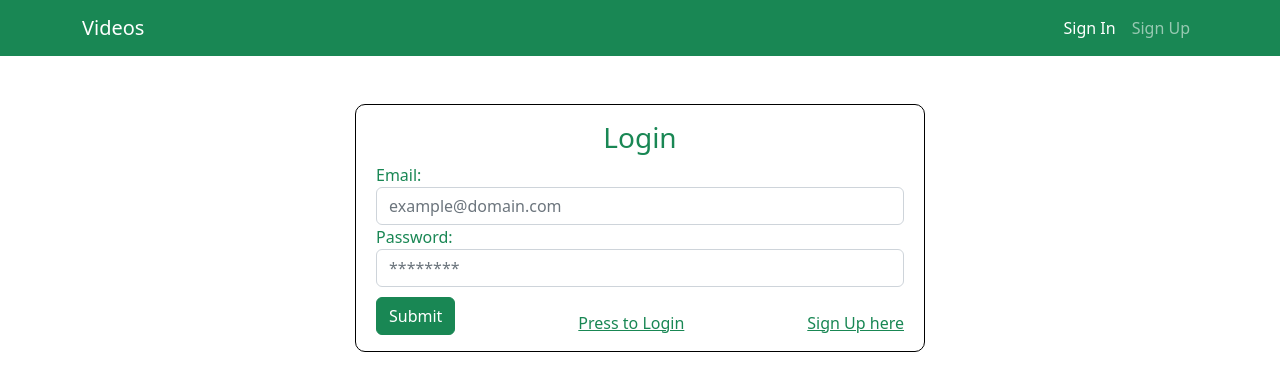
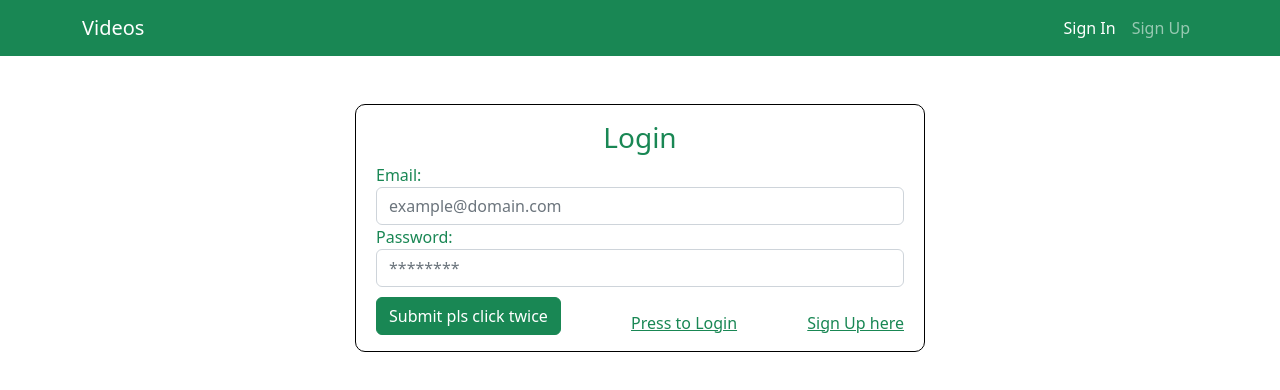
Before and after one commit to Yuva8/Videoapp-frontend, a React (Create React App) app: page /signIn in a window 1280 px wide. Shown: the top 390 px of the page. Built offline with nearby package versions, Linux system fonts and the light colour scheme.

Commit message:
Update SignIn.js

```diff
--- a/src/components/Form/SignIn/SignIn.js
+++ b/src/components/Form/SignIn/SignIn.js
@@ -86,7 +86,7 @@ class SignIn extends React.Component {
             required />
         </div>
         <div className="d-flex justify-content-between align-items-end">
-          <button onClick={this.onSubmitHandler} className="btn btn-success btn-md" type="button" style={{marginTop:'10px'}}>Submit</button>
+          <button onClick={this.onSubmitHandler} className="btn btn-success btn-md" type="button" style={{marginTop:'10px'}}>Submit pls click twice</button>
           <Link to="/" className="text-success">Press to Login</Link>
           <Link to="/signUp" className="text-success">Sign Up here</Link>
         </div>
```
